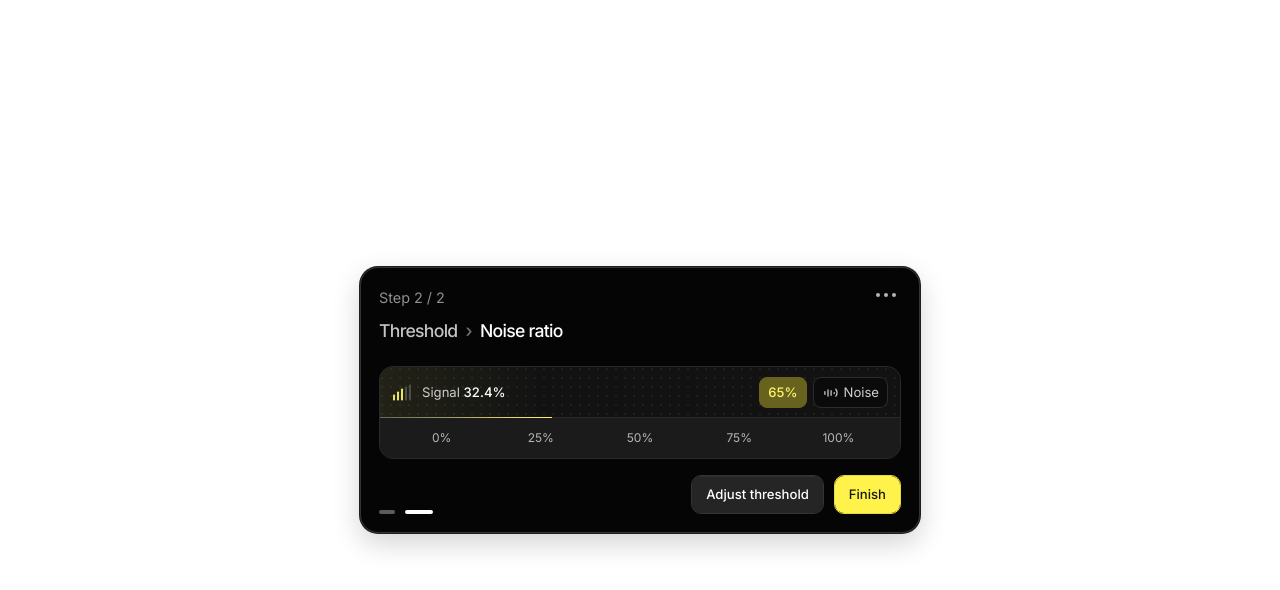
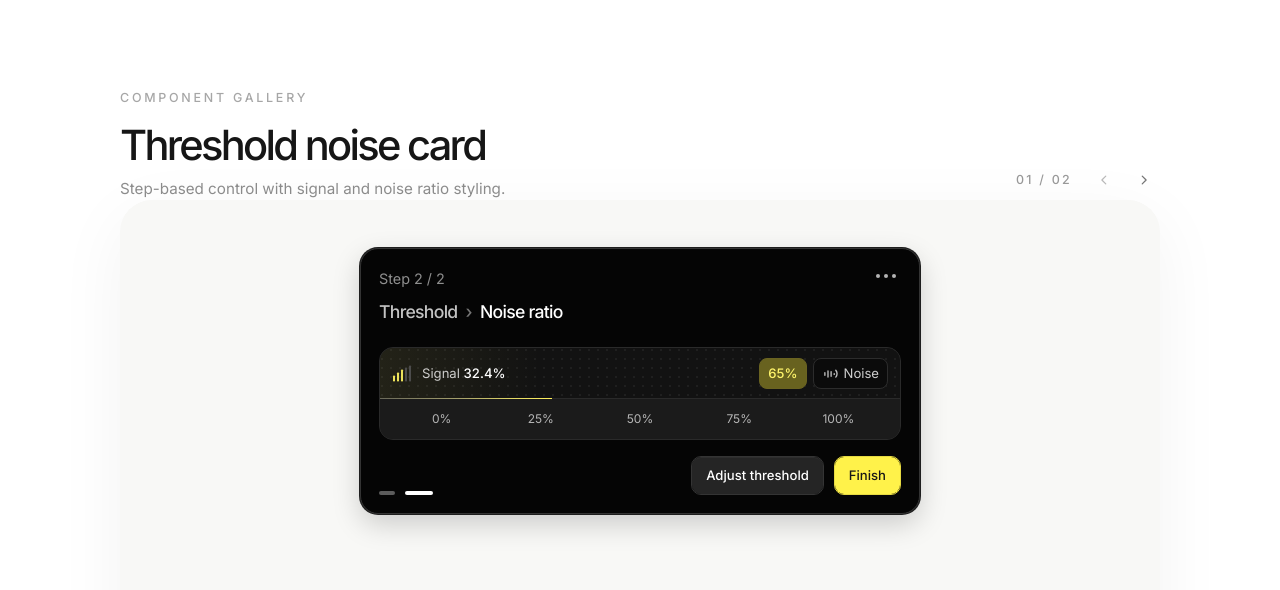
Before and after one commit to artistatbl/desgin, a Next.js app: page / in a window 1280 px wide. Shown: the top 590 px of the page. Built offline with nearby package versions, Linux system fonts and the light colour scheme.

Commit message:
Add component gallery and battery showcase

```diff
--- a/src/app/page.tsx
+++ b/src/app/page.tsx
@@ -1,10 +1,10 @@
-import { ThresholdNoiseCard } from "@/components/threshold-noise-card"
+import { ComponentGallery } from "@/components/component-gallery"
 
 export default function Home() {
   return (
-    <main className="min-h-screen bg-white px-5 py-10 sm:px-8 lg:px-12">
-      <div className="mx-auto flex min-h-[calc(100vh-5rem)] max-w-6xl items-center justify-center">
-        <ThresholdNoiseCard />
+    <main className="min-h-screen bg-white px-5 py-10 sm:h-screen sm:overflow-hidden sm:px-8 sm:py-12 lg:px-12">
+      <div className="mx-auto flex min-h-[calc(100vh-5rem)] w-full max-w-[1040px] items-start justify-center sm:h-full sm:min-h-0 sm:pt-8">
+        <ComponentGallery />
       </div>
     </main>
   )
--- /dev/null
+++ b/src/components/battery-status-showcase.tsx
@@ -0,0 +1,131 @@
+import type { ReactNode } from "react"
+
+function BatteryBoltIcon() {
+  return (
+    <svg
+      aria-hidden="true"
+      viewBox="0 0 20 20"
+      className="h-4 w-4 text-white/62"
+      fill="none"
+    >
+      <path
+        d="M8.15 2.5L4.8 9.05H8L6.95 17.5L15.2 8.55H11.4L12.75 2.5H8.15Z"
+        stroke="currentColor"
+        strokeWidth="1.8"
+        strokeLinejoin="round"
+      />
+    </svg>
+  )
+}
+
+function ChargingIcon() {
+  return (
+    <svg
+      aria-hidden="true"
+      viewBox="0 0 20 20"
+      className="h-5 w-5 text-[#18c66d]"
+      fill="none"
+    >
+      <path
+        d="M16 10a6 6 0 10-1.76 4.24"
+        stroke="currentColor"
+        strokeWidth="2.2"
+        strokeLinecap="round"
+      />
+    </svg>
+  )
+}
+
+function CheckIcon() {
+  return (
+    <svg
+      aria-hidden="true"
+      viewBox="0 0 20 20"
+      className="h-5 w-5 text-[#18c66d]"
+      fill="none"
+    >
+      <path
+        d="M3.75 10.5L8.15 14.75L16.25 4.75"
+        stroke="currentColor"
+        strokeWidth="2.2"
+        strokeLinecap="round"
+        strokeLinejoin="round"
+      />
+    </svg>
+  )
+}
+
+type BatteryStatusCardProps = {
+  percent: string
+  status: string
+  metaLabel: string
+  metaValue: string
+  progress: string
+  progressClassName: string
+  statusIcon: ReactNode
+}
+
+function BatteryStatusCard({
+  percent,
+  status,
+  metaLabel,
+  metaValue,
+  progress,
+  progressClassName,
+  statusIcon,
+}: BatteryStatusCardProps) {
+  return (
+    <div className="w-full rounded-[24px] bg-[#242321] px-4 py-4 text-white shadow-[0_18px_44px_rgba(0,0,0,0.14)] sm:px-5 sm:py-5">
+      <div className="flex flex-col gap-3.5 sm:gap-4">
+        <div className="flex flex-col gap-2.5 sm:flex-row sm:items-center sm:justify-between">
+          <div className="flex items-center gap-2.5 text-[0.96rem] tracking-[-0.04em] sm:gap-3 sm:text-[1.02rem]">
+            <div className="flex items-center gap-2.5">
+              <BatteryBoltIcon />
+              <span className="font-medium text-white/92">{percent}</span>
+            </div>
+            <div className="flex items-center gap-2.5">
+              {statusIcon}
+              <span className="font-medium text-white/92">{status}</span>
+            </div>
+          </div>
+
+          <p className="text-[0.94rem] tracking-[-0.04em] text-white/60 sm:text-[0.98rem]">
+            {metaLabel} <span className="font-medium text-white">{metaValue}</span>
+          </p>
+        </div>
+
+        <div className="h-3.5 rounded-full bg-[#4B4A48] p-[2px] shadow-[inset_0_1px_1px_rgba(255,255,255,0.08)]">
+          <div
+            className={`h-full rounded-full ${progressClassName}`}
+            style={{ width: progress }}
+          />
+        </div>
+      </div>
+    </div>
+  )
+}
+
+export function BatteryStatusShowcase() {
+  return (
+    <div className="w-full max-w-[560px] space-y-4 sm:space-y-5">
+      <BatteryStatusCard
+        percent="46.2%"
+        status="Charging"
+        metaLabel="Est. end in"
+        metaValue="~25 mins"
+        progress="48%"
+        progressClassName="bg-[linear-gradient(90deg,#16d878_0%,#18ea8a_100%)]"
+        statusIcon={<ChargingIcon />}
+      />
+      <BatteryStatusCard
+        percent="82.6%"
+        status="Charged"
+        metaLabel="Charged in"
+        metaValue="42 mins"
+        progress="81%"
+        progressClassName="bg-[linear-gradient(90deg,#9E9E9C_0%,#A5A5A3_100%)]"
+        statusIcon={<CheckIcon />}
+      />
+    </div>
+  )
+}
--- /dev/null
+++ b/src/components/component-gallery.tsx
@@ -0,0 +1,109 @@
+"use client"
+
+import { useState } from "react"
+
+import { ThresholdNoiseCard } from "@/components/threshold-noise-card"
+import { BatteryStatusShowcase } from "@/components/battery-status-showcase"
+import { Button } from "@/components/ui/button"
+
+function ChevronLeftIcon() {
+  return (
+    <svg aria-hidden="true" viewBox="0 0 20 20" fill="none" className="h-4 w-4">
+      <path
+        d="M12.5 4.5L7 10L12.5 15.5"
+        stroke="currentColor"
+        strokeWidth="1.8"
+        strokeLinecap="round"
+        strokeLinejoin="round"
+      />
+    </svg>
+  )
+}
+
+function ChevronRightIcon() {
+  return (
+    <svg aria-hidden="true" viewBox="0 0 20 20" fill="none" className="h-4 w-4">
+      <path
+        d="M7.5 4.5L13 10L7.5 15.5"
+        stroke="currentColor"
+        strokeWidth="1.8"
+        strokeLinecap="round"
+        strokeLinejoin="round"
+      />
+    </svg>
+  )
+}
+
+const galleryItems = [
+  {
+    id: "threshold-noise",
+    label: "Threshold noise card",
+    note: "Step-based control with signal and noise ratio styling.",
+    component: <ThresholdNoiseCard />,
+  },
+  {
+    id: "battery-status",
+    label: "Battery charging status",
+    note: "Status bars for charging and fully charged states.",
+    component: <BatteryStatusShowcase />,
+  },
+]
+
+export function ComponentGallery() {
+  const [activeIndex, setActiveIndex] = useState(0)
+  const activeItem = galleryItems[activeIndex] ?? galleryItems[0]!
+
+  return (
+    <section className="w-full max-w-[1040px] sm:h-[620px] xl:w-[1040px]">
+      <div className="flex h-[120px] flex-col justify-between gap-5 sm:flex-row sm:items-end">
+        <div className="space-y-1.5">
+          <p className="text-[0.78rem] font-medium tracking-[0.22em] text-black/35 uppercase">
+            Component gallery
+          </p>
+          <div className="space-y-0.5">
+            <h1 className="text-[2rem] font-medium tracking-[-0.065em] text-[#161616] sm:text-[2.6rem]">
+              {activeItem.label}
+            </h1>
+            <p className="max-w-2xl text-sm text-black/45 sm:text-[0.95rem]">
+              {activeItem.note}
+            </p>
+          </div>
+        </div>
+
+        <div className="flex items-center gap-4 self-start pb-1 text-black/40 sm:self-auto">
+          <div className="text-[0.78rem] font-medium tracking-[0.18em] uppercase">
+            {String(activeIndex + 1).padStart(2, "0")} / {String(galleryItems.length).padStart(2, "0")}
+          </div>
+          <div className="flex items-center gap-2">
+            <Button
+              type="button"
+              variant="ghost"
+              size="icon"
+              className="size-8 rounded-full text-black/55 hover:bg-black/5 hover:text-black"
+              aria-label="View previous component"
+              disabled={activeIndex === 0}
+              onClick={() => setActiveIndex((index) => index - 1)}
+            >
+              <ChevronLeftIcon />
+            </Button>
+            <Button
+              type="button"
+              variant="ghost"
+              size="icon"
+              className="size-8 rounded-full text-black/55 hover:bg-black/5 hover:text-black"
+              aria-label="View next component"
+              disabled={activeIndex === galleryItems.length - 1}
+              onClick={() => setActiveIndex((index) => index + 1)}
+            >
+              <ChevronRightIcon />
+            </Button>
+          </div>
+        </div>
+      </div>
+
+      <div className="flex h-[460px] items-start justify-center rounded-[32px] bg-[#f8f8f6] px-4 pt-10 shadow-[0_18px_70px_rgba(0,0,0,0.05)] sm:px-8 sm:pt-12">
+        {activeItem.component}
+      </div>
+    </section>
+  )
+}
```
